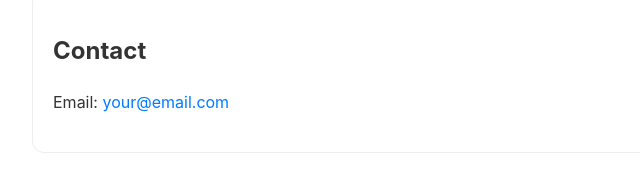
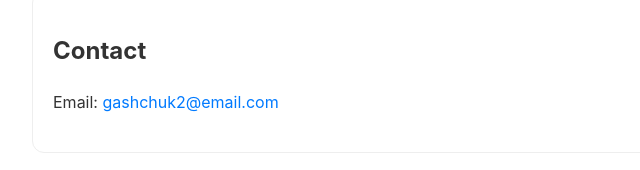
Before and after one commit to gashchukk/MoneyMate, a plain HTML site: page docs/support.html in a window 1280 px wide. Shown: the part 163-333 px from the top of the page, 208-848 px from the left. Drawn offline with Linux system fonts and the light colour scheme.

Commit message:
added support

```diff
--- a/docs/support.html
+++ b/docs/support.html
@@ -30,7 +30,7 @@
 
   <div class="card">
     <h2>Contact</h2>
-    <p>Email: <a href="mailto:your@email.com">your@email.com</a></p>
+    <p>Email: <a href="mailto:gashchuk2@email.com">gashchuk2@email.com</a></p>
   </div>
 
   <div class="card">
```
